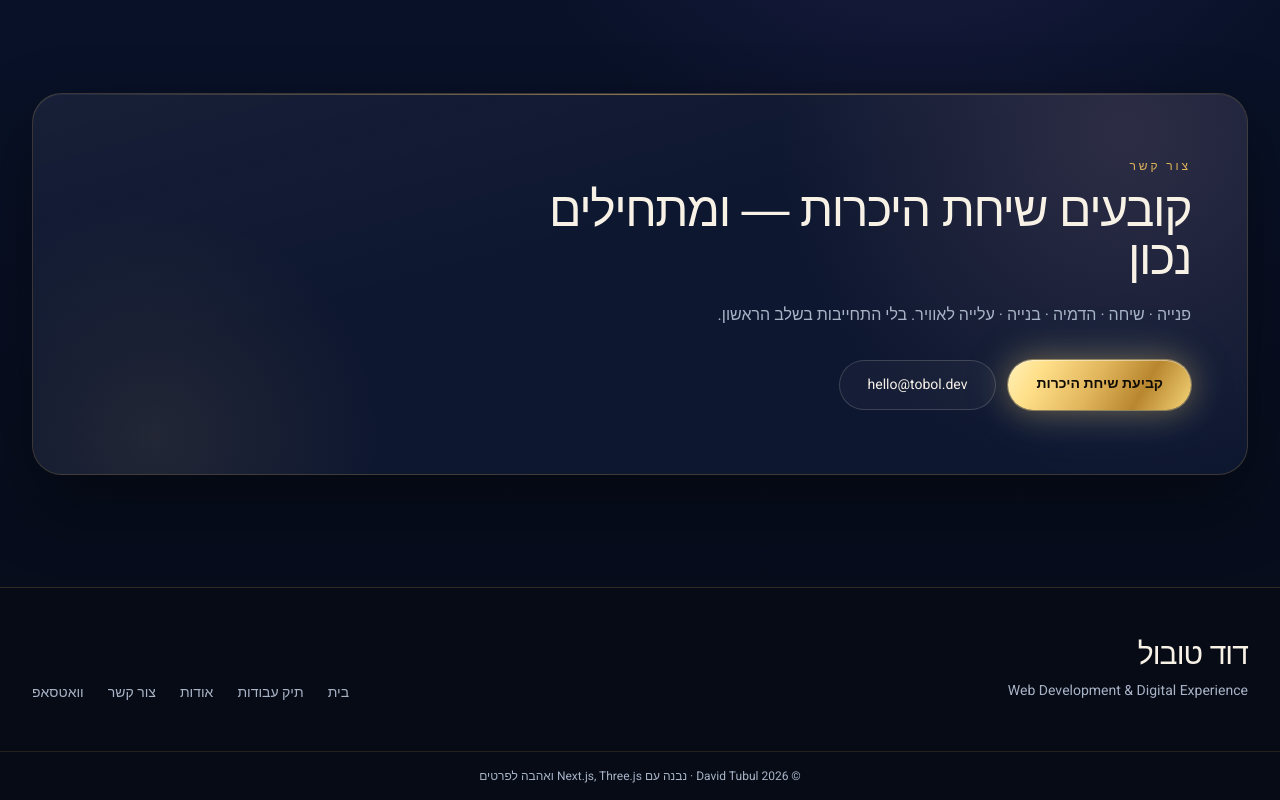
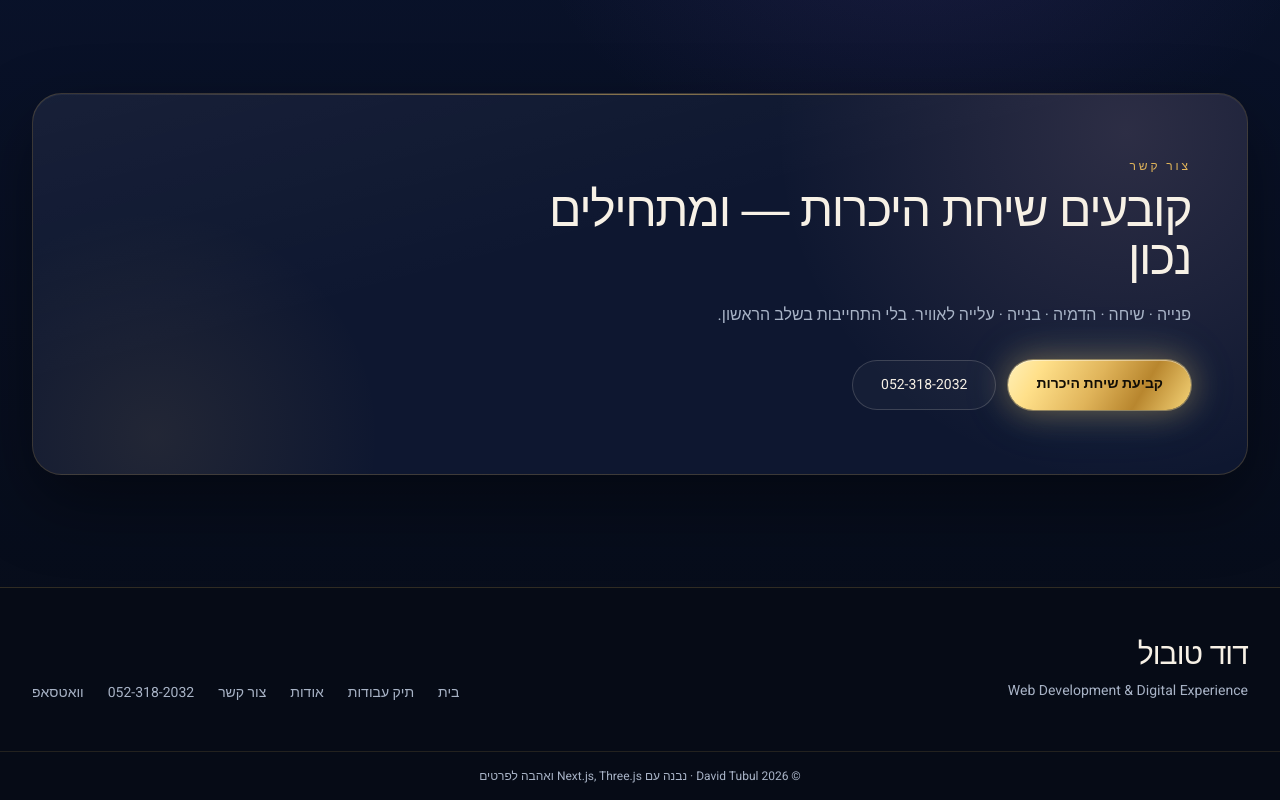
Before and after one commit to twbwl7-cloud/ATARIM, a Next.js app: page /about in a window 1280 px wide. Shown: the part 1342-2142 px from the top of the page. Built offline with nearby package versions, Linux system fonts and the light colour scheme; a web font is replaced by a local one.

Commit message:
Set contact WhatsApp to 052-318-2032
Wire the number into env, site fallback, contact CTA, and footer.

Co-authored-by: dwdtwbwl74 <dwdtwbwl74@gmail.com>

```diff
--- a/src/components/ContactSection.tsx
+++ b/src/components/ContactSection.tsx
@@ -38,10 +38,11 @@ export function ContactSection() {
               קביעת שיחת היכרות
             </a>
             <a
-              href={`mailto:${site.email}`}
+              href={`tel:+${site.whatsapp}`}
               className="btn-ghost rounded-full px-7 py-3.5 text-sm"
+              dir="ltr"
             >
-              {site.email}
+              {site.phoneDisplay}
             </a>
           </div>
         </div>
--- a/src/components/Footer.tsx
+++ b/src/components/Footer.tsx
@@ -20,6 +20,13 @@ export function Footer() {
             </Link>
           ))}
           <a
+            href={`tel:+${site.whatsapp}`}
+            className="transition hover:text-gold-bright"
+            dir="ltr"
+          >
+            {site.phoneDisplay}
+          </a>
+          <a
             href={whatsappUrl()}
             target="_blank"
             rel="noopener noreferrer"
--- a/src/lib/site.ts
+++ b/src/lib/site.ts
@@ -6,7 +6,8 @@ export const site = {
   /** מספר וואטסאפ בפורמט בינלאומי ללא + או מקפים — עדכנו ב-.env */
   whatsapp:
     process.env.NEXT_PUBLIC_WHATSAPP_NUMBER?.replace(/\D/g, "") ||
-    "972500000000",
+    "972523182032",
+  phoneDisplay: "052-318-2032",
   email: "hello@tobol.dev",
   university: "האוניברסיטה הפתוחה",
   focus: "מדעי המחשב · יישומי מערכות נבונות",
```
Also changed, not shown: 1 other file (tests, documents, lock files or other folders).
